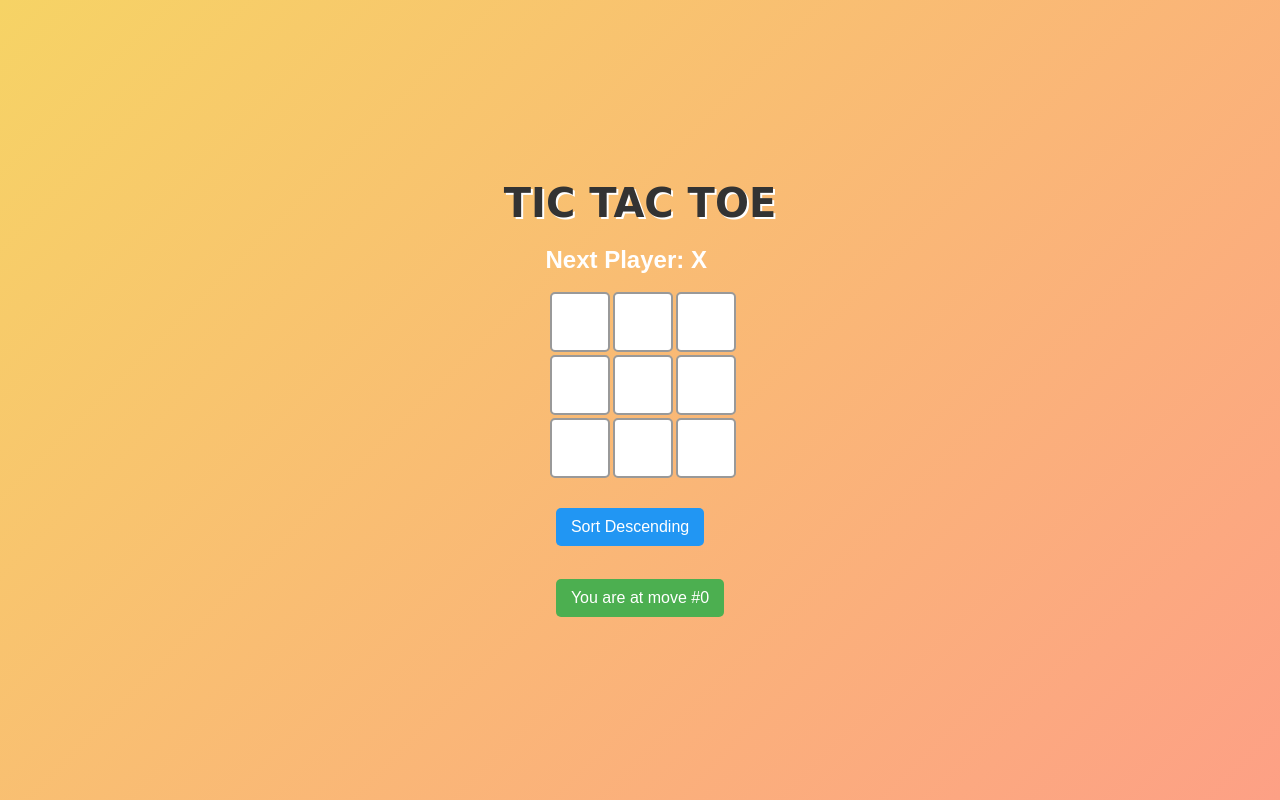
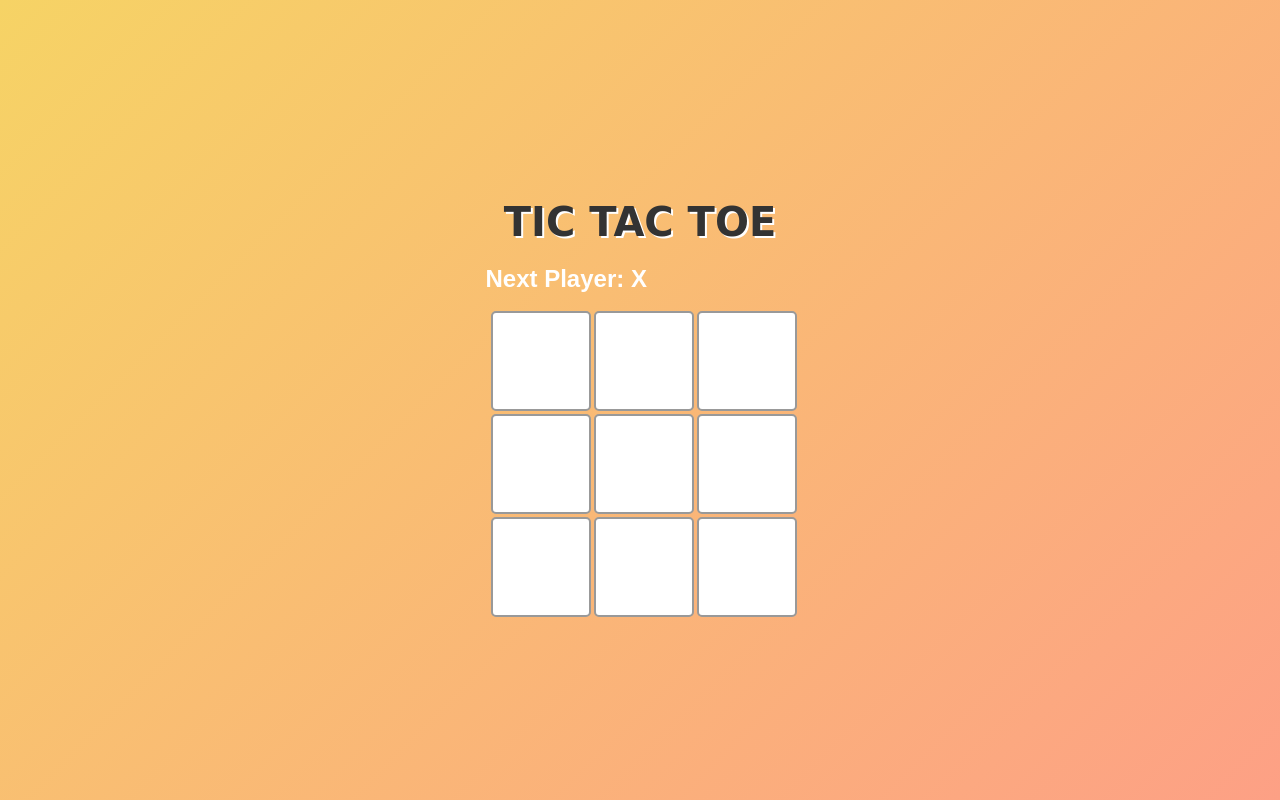
Before and after one commit to quack22/TicTacToe, a React (Create React App) app: page / in a window 1280 px wide. Built offline with nearby package versions, Linux system fonts and the light colour scheme.

Commit message:
removing movement history

```diff
--- a/src/App.js
+++ b/src/App.js
@@ -64,7 +64,6 @@ function Board({ xIsNext, squares, onPlay, winningSquares }) {
 export default function Game() {
   const [history, setHistory] = useState([Array(9).fill(null)]);
   const [currentMove, setCurrentMove] = useState(0);
-  const [isAscending, setIsAscending] = useState(true);
   const xIsNext = currentMove % 2 === 0;
   const currentSquares = history[currentMove];
 
@@ -74,47 +73,14 @@ export default function Game() {
     setCurrentMove(nextHistory.length - 1);
   }
 
-  function jumpTo(nextMove) {
-    setCurrentMove(nextMove);
-  }
-
-  function toggleSortOrder() {
-    setIsAscending(!isAscending);
-  }
-
   const winnerInfo = calculateWinner(currentSquares);
   const winningSquares = winnerInfo ? winnerInfo.line : [];
-
-  const moves = history.map((squares, move) => {
-    const row = Math.floor(history[move].indexOf("X") / 3);
-    const col = history[move].indexOf("X") % 3;
-    const desc = move ?
-      `Go to move #${move} (${row}, ${col})` :
-      'Go to game start';
-    return (
-      <li key={move}>
-        <button onClick={() => jumpTo(move)}>
-          {move === currentMove ? `You are at move #${move}` : desc}
-        </button>
-      </li>
-    );
-  });
-
-  if (!isAscending) {
-    moves.reverse();
-  }
 
   return (
     <div className="game">
       <h1>TIC TAC TOE</h1>
       <div className="game-board">
         <Board xIsNext={xIsNext} squares={currentSquares} onPlay={handlePlay} winningSquares={winningSquares} />
-      </div>
-      <div className="game-info">
-        <button className="toggle-button" onClick={toggleSortOrder}>
-          {isAscending ? "Sort Descending" : "Sort Ascending"}
-        </button>
-        <ol>{moves}</ol>
       </div>
     </div>
   );
--- a/src/styles.css
+++ b/src/styles.css
@@ -27,15 +27,15 @@ h1 {
   background: #fff;
   border: 2px solid #999;
   float: left;
-  font-size: 36px;
+  font-size: 48px;
   font-weight: bold;
-  line-height: 60px;
-  height: 60px;
+  line-height: 100px;
+  height: 100px;
   margin-right: -2px;
   margin-top: -2px;
   padding: 0;
   text-align: center;
-  width: 60px;
+  width: 100px;
   transition: background 0.3s ease, transform 0.2s;
   color: black;  /* Warna hitam untuk X dan O */
 }
@@ -67,12 +67,6 @@ h1 {
   align-items: center;
 }
 
-.game-info {
-  margin-top: 20px;
-  font-size: 18px;
-  color: #fff;
-}
-
 button {
   padding: 10px 15px;
   font-size: 16px;
@@ -94,21 +88,3 @@ button:disabled {
   background: #ccc;
   cursor: not-allowed;
 }
-
-ol {
-  padding-left: 0;
-  list-style: none;
-}
-
-ol li {
-  margin-bottom: 5px;
-}
-
-.toggle-button {
-  margin-bottom: 10px;
-  background: #2196F3;
-}
-
-.toggle-button:hover {
-  background: #0b7dda;
-}
```
